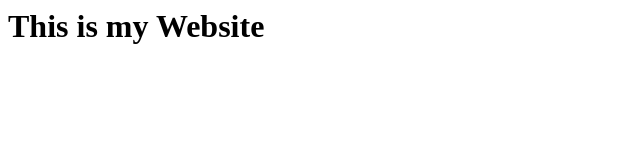
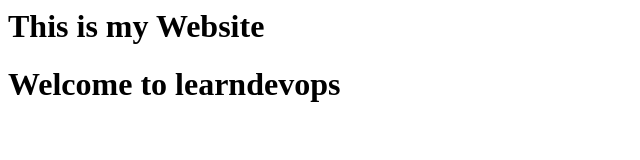
Before and after one commit to Bhanukiran213/declearndevops, a plain HTML site: page index.html in a window 1280 px wide. Shown: the whole page, without its empty margins (0-640 px from the left). Drawn offline with Linux system fonts and the light colour scheme.

Commit message:
adding line in html

```diff
--- a/index.html
+++ b/index.html
@@ -1 +1,2 @@
 <h1>This is my Website</h1>
+<h1>Welcome to learndevops</h1>
```
